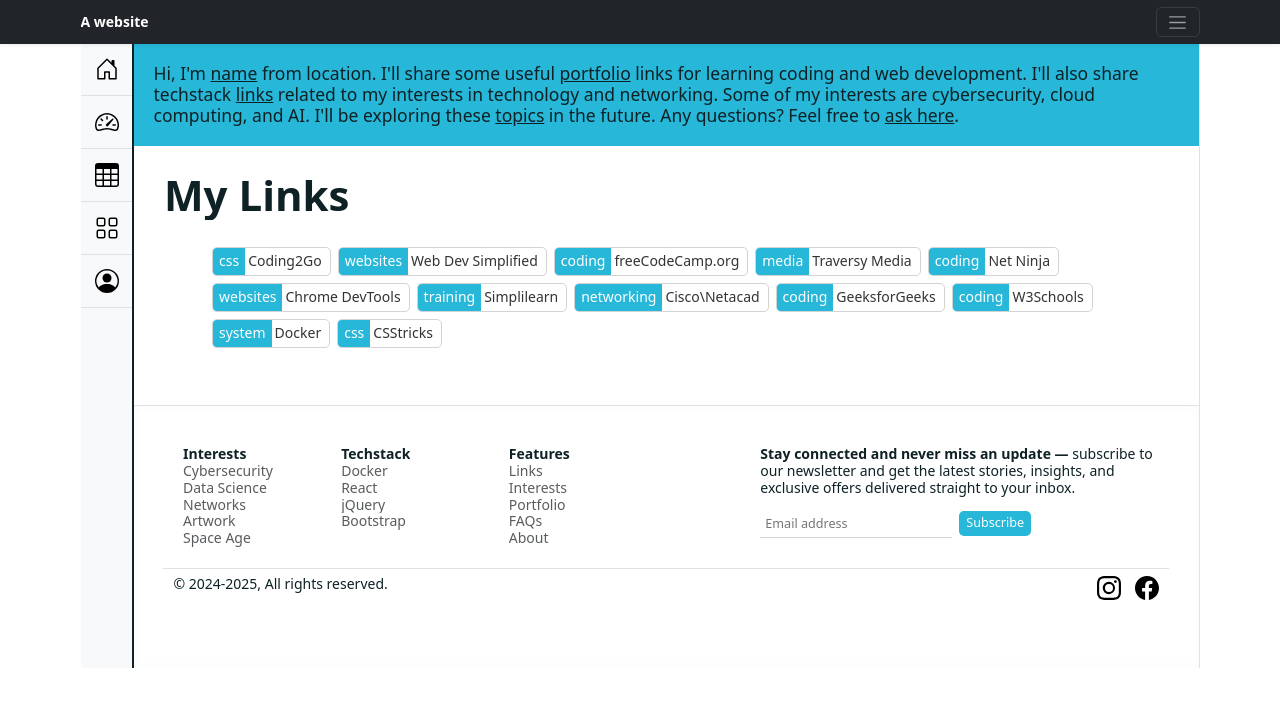
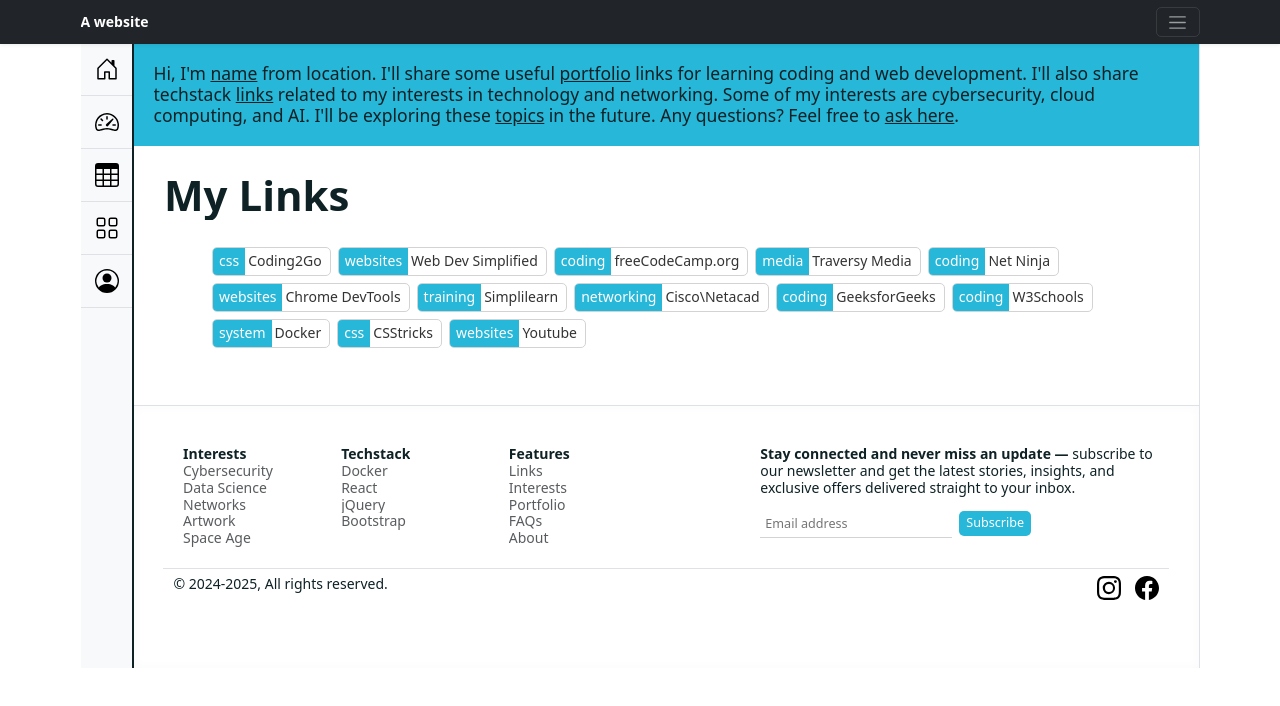
Before and after one commit to optimuswave386/html-version1, a plain HTML site: page links.html in a window 1280 px wide. Drawn offline with nearby package versions, Linux system fonts and the light colour scheme.

Commit message:
added youtube

```diff
--- a/links.html
+++ b/links.html
@@ -100,6 +100,7 @@
                             <li><span id="category">coding</span><span id="linktext"><a id="weblink" href="#">W3Schools</a></span></li>
                             <li><span id="category">system</span><span id="linktext"><a id="weblink" href="#">Docker</a></span></li>
                             <li><span id="category">css</span><span id="linktext"><a id="weblink" href="#">CSStricks</a></span></li>
+                            <li><span id="category">websites</span><span id="linktext"><a id="weblink" href="#">Youtube</a></span></li>
                         </ul>
                     </section>
                 </main>
```
